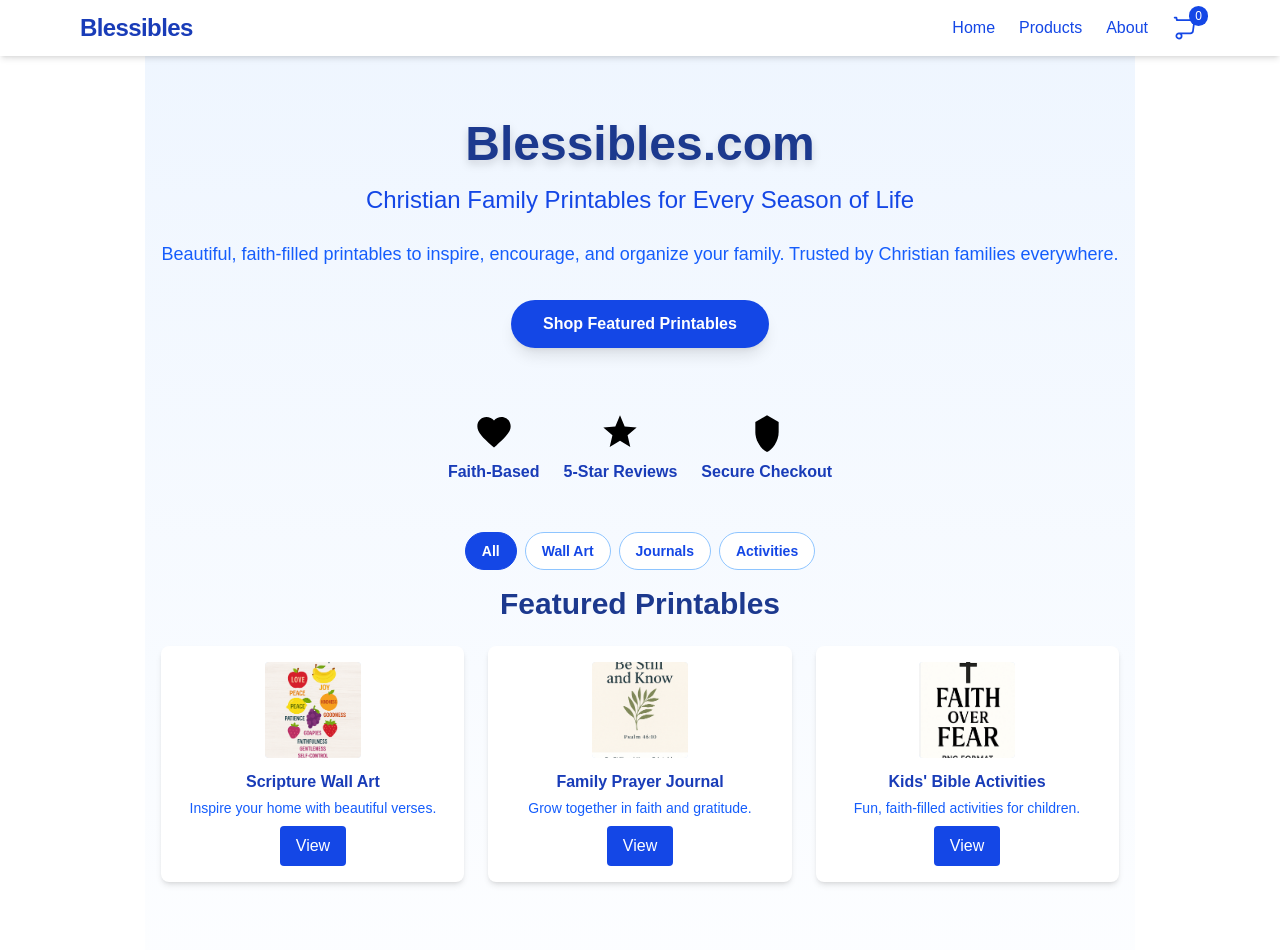
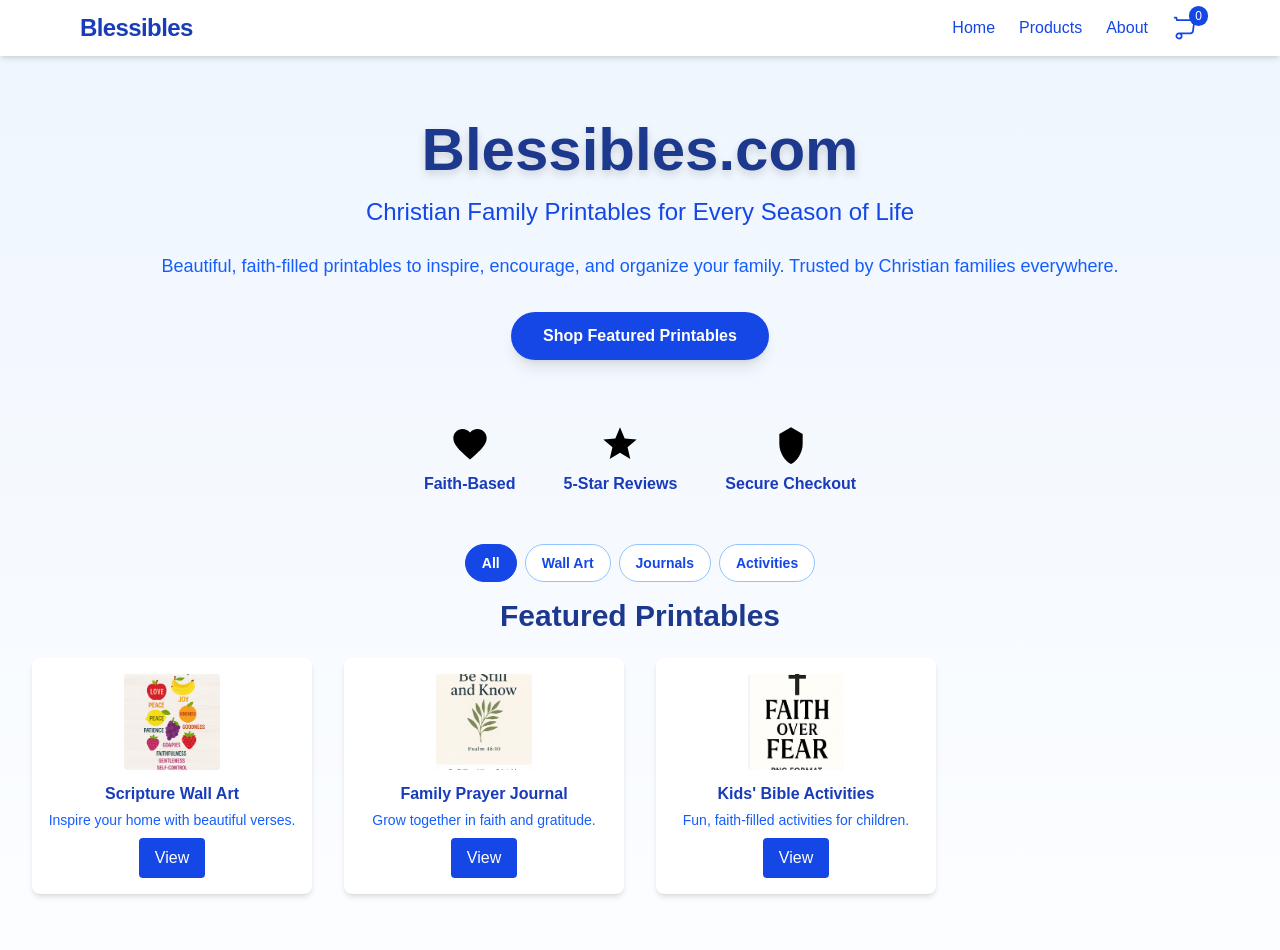
Before and after one commit to blessibles/blessibles-cursor, a Next.js app: page / in a window 1280 px wide. Shown: the top 950 px of the page. Built offline with nearby package versions, Linux system fonts and the light colour scheme.

Commit message:
style: make homepage truly full width and modern

```diff
--- a/src/app/page.tsx
+++ b/src/app/page.tsx
@@ -40,10 +40,10 @@ export default function Home() {
       : products.filter((p) => p.category === selectedCategory);
 
   return (
-    <main className="min-h-screen bg-gradient-to-b from-blue-50 to-white flex flex-col items-center justify-start">
+    <main className="min-h-screen bg-gradient-to-b from-blue-50 to-white flex flex-col items-center justify-start w-full">
       {/* Hero Section */}
-      <section className="w-full max-w-7xl px-4 py-16 text-center">
-        <h1 className="text-4xl md:text-5xl font-extrabold text-blue-900 mb-4 drop-shadow-lg">
+      <section className="w-full px-8 py-16 text-center">
+        <h1 className="text-4xl md:text-6xl font-extrabold text-blue-900 mb-4 drop-shadow-lg">
           Blessibles.com
         </h1>
         <p className="text-xl md:text-2xl text-blue-700 mb-6 font-medium">
@@ -62,7 +62,7 @@ export default function Home() {
       </section>
 
       {/* Trust Indicators */}
-      <section className="w-full max-w-7xl px-4 flex flex-col md:flex-row justify-center items-center gap-6 mb-12">
+      <section className="w-full flex flex-col md:flex-row justify-center items-center gap-12 mb-12 px-8">
         <div className="flex flex-col items-center">
           <Image src="/icons/heart.svg" alt="Faith-Based" width={40} height={40} />
           <span className="mt-2 text-blue-800 font-semibold">Faith-Based</span>
@@ -78,7 +78,7 @@ export default function Home() {
       </section>
 
       {/* Category Filter Bar */}
-      <section className="w-full max-w-7xl px-4 mb-4 flex justify-center">
+      <section className="w-full mb-4 flex justify-center px-8">
         <div className="flex gap-2 flex-wrap">
           {categories.map((cat) => (
             <button
@@ -94,11 +94,11 @@ export default function Home() {
       </section>
 
       {/* Featured Products Grid */}
-      <section id="featured-products" className="w-full max-w-7xl px-4 mb-16">
+      <section id="featured-products" className="w-full mb-16 px-8">
         <h2 className="text-2xl md:text-3xl font-bold text-blue-900 mb-6 text-center">
           Featured Printables
         </h2>
-        <div className="grid grid-cols-1 md:grid-cols-3 gap-6">
+        <div className="grid grid-cols-1 sm:grid-cols-2 lg:grid-cols-3 xl:grid-cols-4 gap-8">
           {filteredProducts.map((product, idx) => (
             <ProductCard
               key={product.title}
@@ -112,7 +112,7 @@ export default function Home() {
       </section>
 
       {/* Newsletter Signup Placeholder */}
-      <section className="w-full max-w-xl px-4 mb-20 text-center">
+      <section className="w-full max-w-2xl px-4 mb-20 text-center">
         <h3 className="text-xl font-bold text-blue-900 mb-2">Join Our Newsletter</h3>
         <p className="text-blue-700 mb-4">Get exclusive printables, faith tips, and special offers—straight to your inbox.</p>
         <form className="flex flex-col md:flex-row gap-2 justify-center items-center">
```
